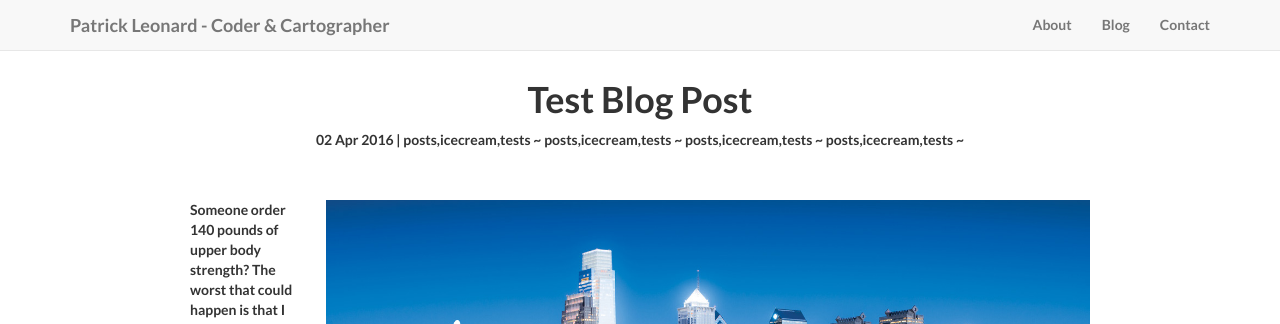
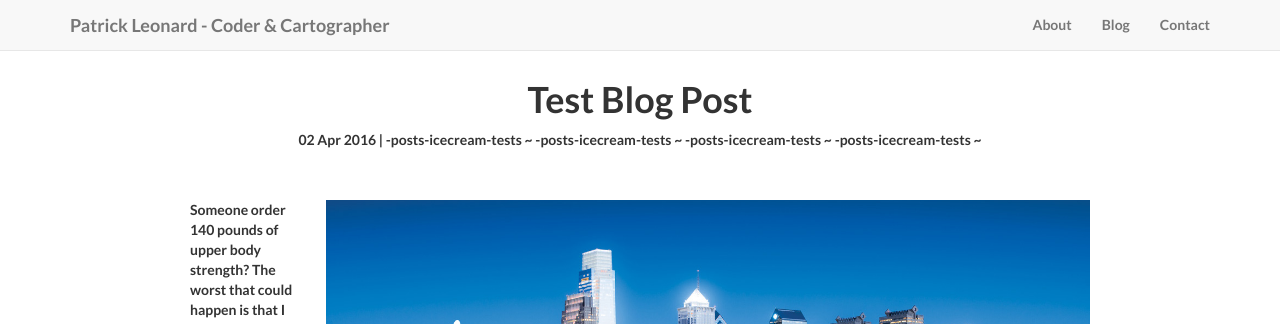
Before and after one commit to pjleonard37/pjleonard37.github.io, a Jekyll site: the page built from _posts/2016-04-02-test-post.md, in a window 1280 px wide and 1368 px high. Shown: the top 324 px of the window. Built offline with Jekyll 4.4.1, drawn with Linux system fonts in a browser that asks for light colours.

Commit message:
experiments

```diff
--- a/_posts/2016-04-02-test-post.md
+++ b/_posts/2016-04-02-test-post.md
@@ -2,7 +2,7 @@
 layout: post
 img: philadelphia-skyline-dusk-with-love-1400.jpg
 category: Projects
-tags: posts, ice cream, tests
+tags: -posts -ice cream -tests
 title: Test Blog Post
 description: |
 ---
```
